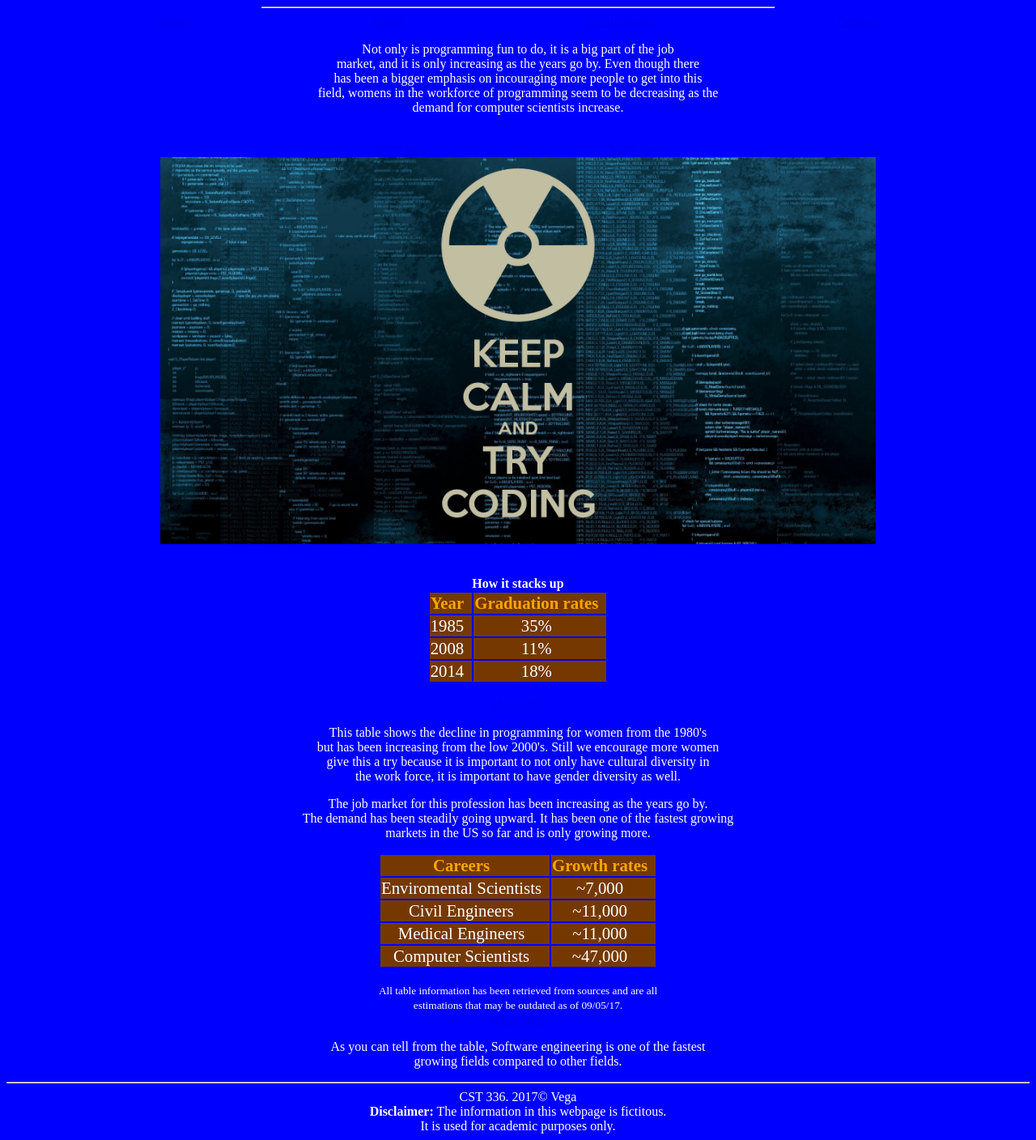
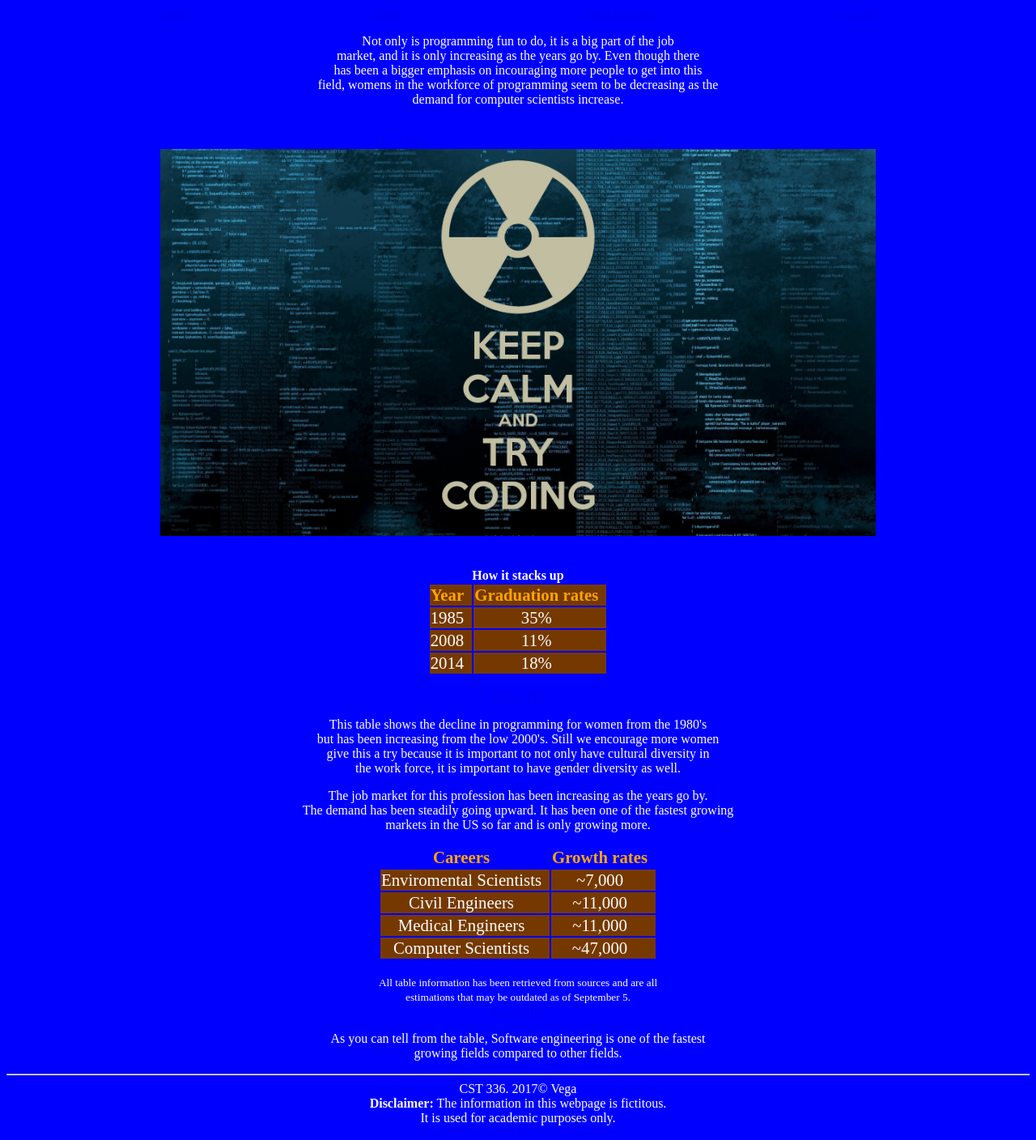
Before and after one commit to 27diego/cst336, a PHP site: page /involved.html in a window 1280 px wide. Shown: the whole page at 81% size. Run offline with PHP 8.4, Linux system fonts and the light colour scheme.

Commit message:
homework commit

```diff
--- a/css/styles.css
+++ b/css/styles.css
@@ -6,6 +6,12 @@
 header, main, nav, footer {
     text-align: center;
 }
+
+#head1{
+
+    float: middle;
+}
+
 a{
     padding: 10px 50px;
     margin:0px 60px;
@@ -18,20 +24,6 @@
     color: white;
 
 
-    /*li
-{
-    display: inline;
-    color: white;
-    padding: 10px 50px;
-    margin:0px 60px;
-}
-ul
-{
-    background:blue;
-    height: 20px 0px;
-    padding: 10px 20px;
-}
-*/
 }
 
 nav a:hover {
@@ -54,6 +46,7 @@
     text-align: middle;
     vertical-align: middle;
 }
+
 
 footer{
     clear: right;
@@ -90,7 +83,6 @@
 }
 
 h1 {
-    /*font-family:'Pacifico', cursive;*/
     font-size: 4em;
     margin-bottom: 0px;
 }
--- a/involved.html
+++ b/involved.html
@@ -1,16 +1,6 @@
 <!DOCTYPE html>
 <html>
-<!--
 
-First Website
-and comment
-in html
-(comments can span multiple lines)
-
--->
-
-<!-- This is the head -->
-<!-- All styles and javascript go inside the head -->
     <head>
         <meta charset = "utf-8" />
         <title> Program Languages </title>
@@ -19,17 +9,12 @@
        </style>
        <link href="https://fonts.googleapis.com/css?family=Pacifico" rel="stylesheet">
     </head>
-<!-- closing head -->
 
-    <!-- This is the body -->
-    <!-- This is where we place the content of our website -->
     <header>
-            <hr width = "50%"/>
             <a href = "index.html">Home</a>
             <a href = "about.html">About</a>
             <a href = "involved.html">Get Involved!</a>
             <a href = "contact.html">Contact</a>
-            </nav>
 
             <p>Not only is programming fun to do, it is a big part of the job <br />
             market, and it is only increasing as the years go by. Even though there <br />
@@ -85,7 +70,7 @@
 
             <div id="content2">
                 <table>
-                    <tr id="table-header">
+                    <tr id="table-header2">
                         <td><strong>Careers</strong></td>
                         <td><strong>Growth rates</strong></td>
                         </tr>
@@ -110,7 +95,7 @@
 
             <br />
             <small>All table information has been retrieved from sources and are all <br />
-            estimations that may be outdated as of <time>09/05/17</time>.</small>
+            estimations that may be outdated as of <time datetime="2017-09-05">September 5</time>.</small>
 
             <br />
             <a href = "https://cs.calvin.edu/documents/computing_careers">More Info</a>
@@ -122,8 +107,7 @@
 
             </header>
 
-        <!-- This is the footer -->
-        <!-- The footer goes inside the body but not always -->
+
         <footer>
             <hr>
             CST 336. 2017&copy; Vega <br />
@@ -132,9 +116,8 @@
                     It is used for academic purposes only.
 
         </footer>
-        <!-- closing footer -->
+
 
     </body>
-    <!-- closing body -->
 
 </html>
```
Also changed, not shown: about.html (+1 -22 lines), contact.html (+7 -22 lines), index.html (+1 -22 lines).
